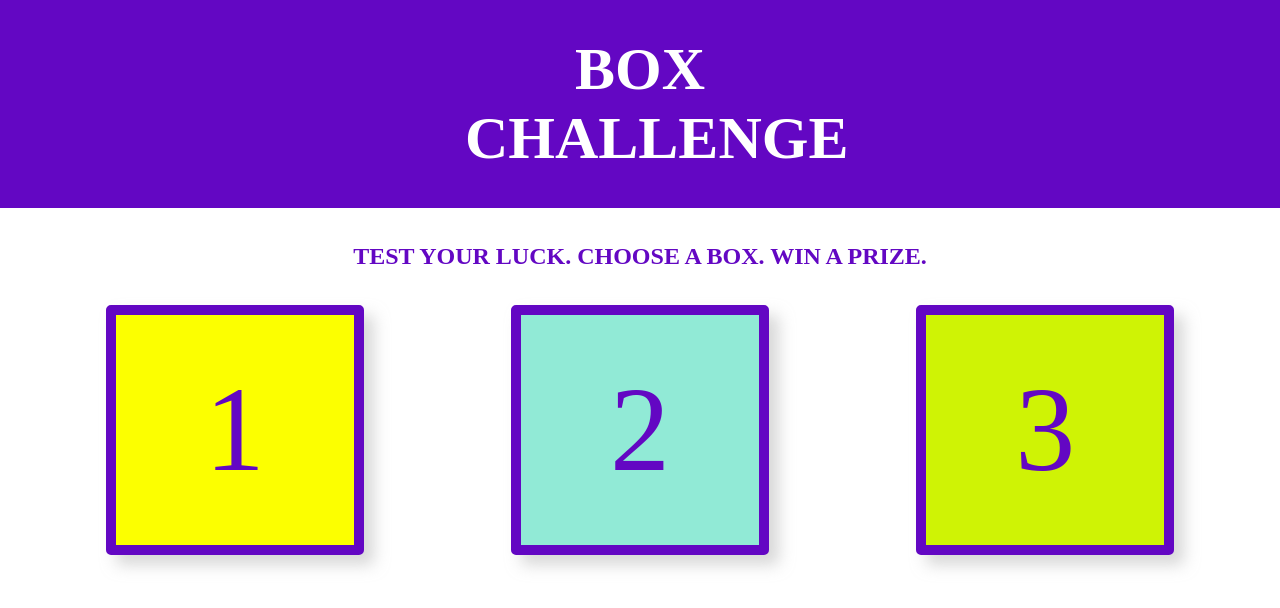
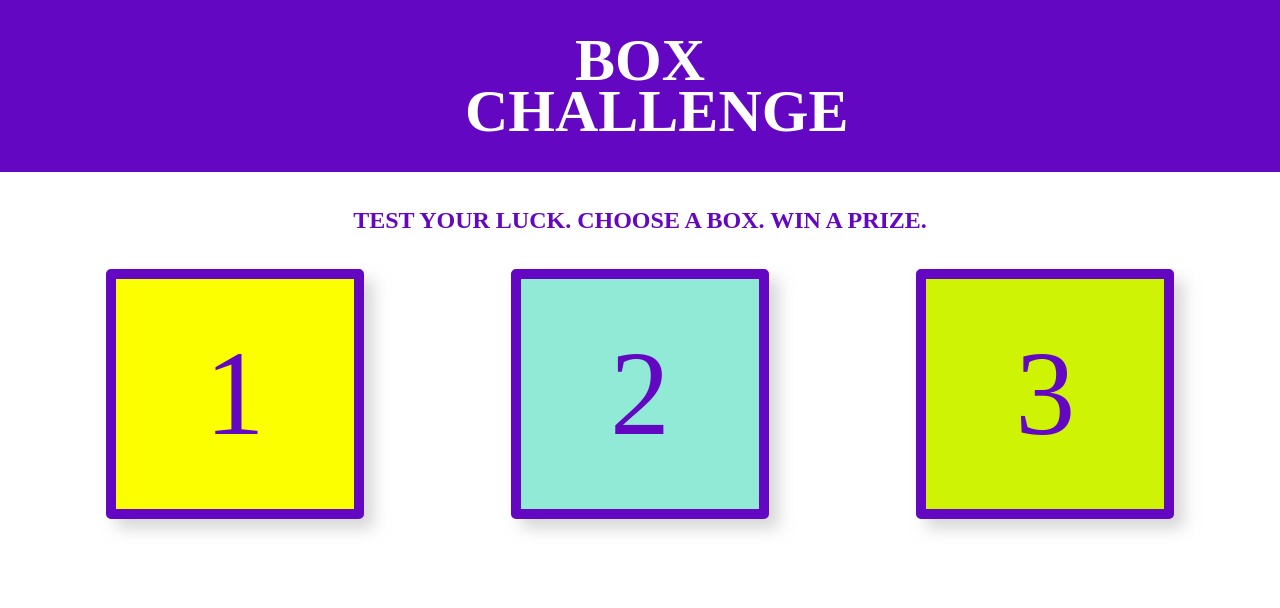
Before and after one commit to NTorres55/m5-hw5-torres-nehemiah, a plain HTML site: page index.html in a window 1280 px wide. Drawn offline with Linux system fonts and the light colour scheme.

Commit message:
Add line height adjustment to h1

```diff
--- a/main.css
+++ b/main.css
@@ -26,6 +26,7 @@ h1 {
   width: 350px;
   margin: auto;
   font-stretch: condensed;
+  line-height: .85em;
 }
 h2 {
   padding: 35px;
```
